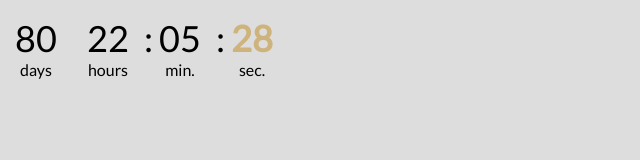
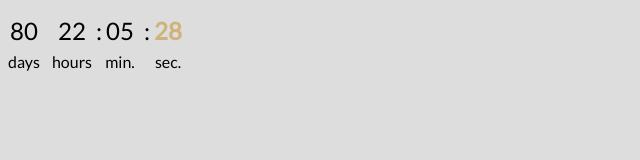
Before and after one commit to aadittambe/caucusescountdown, a plain HTML site: page index.html in a window 1280 px wide. Shown: the whole page, without its empty margins (0-640 px from the left). Drawn offline with Linux system fonts and the light colour scheme.

Commit message:
updates files to reflect sizing changes

```diff
--- a/index.html
+++ b/index.html
@@ -14,17 +14,17 @@
 </style>
 </head>
 <body>
+
+<div class="container">
 <p id="demo"></p>
 
 <div id="clock">
   <div id="numbers">
     <div class="days"> </div>
-    <div class="hours"> </div>
+    <div class="hours"></div>
     <div class="separator">:</div>
-
     <div class="minutes"></div>
     <div class="separator">:</div>
-
     <div class="seconds"></div>
 
   </div>
@@ -37,7 +37,7 @@
   </div>
 
 </div>
-
+</div>
 
 
 
--- a/style.css
+++ b/style.css
@@ -3,13 +3,14 @@ body {
     padding: 0;
     background: #dddddd;
 }
+
 #timer {
     color: #fff;
     font-size: 12px;
 }
 .label {
-    font-size: 24px;;
-    padding-left: 12px;;
+    font-size: 12px;;
+    padding-left: 12px;
 }
 
 p {
@@ -21,7 +22,7 @@ p {
 
 #labels div,  #numbers div {
   float: left;
-  width: 72px;
+  width: 48px;
   font-size: 16px;
   font-family: 'Lato', sans-serif;
   text-align: center;
@@ -36,7 +37,7 @@ p {
 }
 
 #numbers div {
-  font-size: 36px;
+  font-size: 24px;
   min-height: 36px;
 }
 
```
